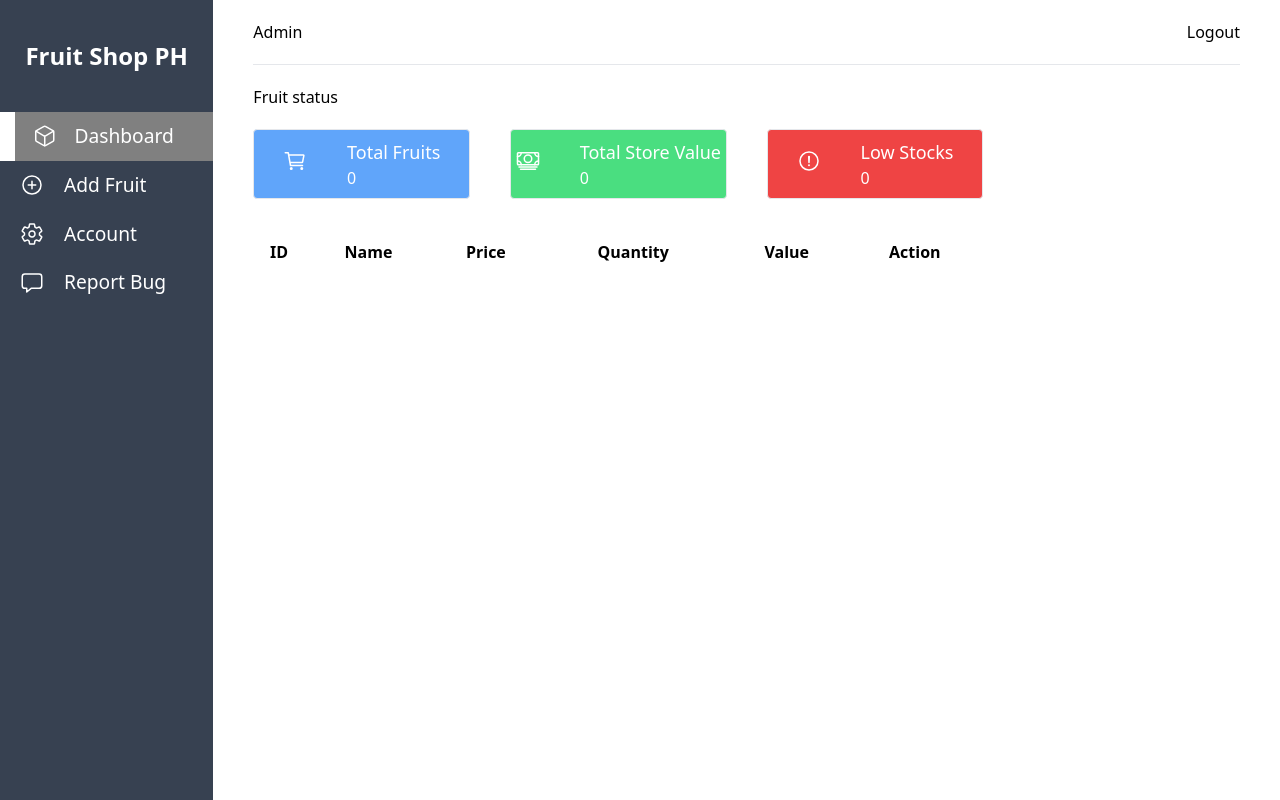
After one commit to mikefillar/fruit-shop-ph, a PHP site: page /dashboard.php in a window 1280 px wide. The commit adds this page. Run offline with PHP 8.4, Linux system fonts and the light colour scheme; lists and menus that the app fills with data are empty.

Commit message:
second commit, admin created

```diff
--- /dev/null
+++ b/dashboard.php
@@ -0,0 +1,124 @@
+<!DOCTYPE html>
+<html lang="en">
+
+<head>
+    <meta charset="UTF-8">
+    <meta name="viewport" content="width=device-width, initial-scale=1.0">
+    <title>Fruit Shop PH | Dashboard</title>
+    <link rel="icon" type="image/x-icon" href="src/img/box.png" />
+    <link rel="stylesheet" href="src/output.css">
+    <style>
+        nav ul {
+            display: flex;
+            flex-direction: column;
+            width: 100%;
+        }
+
+        nav ul li {
+            width: 100%;
+        }
+
+        nav ul li a {
+            display: flex;
+            width: 100%;
+            justify-content: start;
+            align-items: center;
+            padding: 10px 0;
+            color: white;
+        }
+
+        nav ul li a ion-icon {
+            width: 30%;
+            font-size: 1.5rem;
+        }
+
+        nav ul li a span {
+            width: 70%;
+            font-size: 1.2rem;
+        }
+
+        .active {
+            border-left: 15px solid white;
+            background-color: gray;
+        }
+
+        nav ul li a:hover {
+            border-left: 15px solid white;
+            background-color: gray;
+        }
+    </style>
+</head>
+
+<body>
+    <div class="grid grid-cols-12 w-screen h-screen">
+        <!-- navbar -->
+        <nav class="col-span-2 bg-gray-700 flex flex-col justify-start items-center gap-10">
+            <h1 class=" text-2xl font-bold text-white mt-10">Fruit Shop PH</h1>
+            <ul>
+                <li><a class="active transition-all duration-200 ease-linear" href="dashboard.php"><ion-icon name="cube-outline"></ion-icon><span>Dashboard</span></a></li>
+                <li><a class=" transition-all duration-200 ease-linear" href="addfruit.php"><ion-icon name="add-circle-outline"></ion-icon><span>Add Fruit</span></a></li>
+                <li><a class=" transition-all duration-200 ease-linear" href=""><ion-icon name="settings-outline"></ion-icon><span>Account</span></a></li>
+                <li><a class=" transition-all duration-200 ease-linear" href=""><ion-icon name="chatbox-outline"></ion-icon><span>Report Bug</span></a></li>
+            </ul>
+        </nav>
+        <!-- content -->
+        <div class="col-span-10 px-10 ">
+            <div class="flex justify-between py-5">
+                <h1>Admin</h1>
+                <a href="#">Logout</a>
+            </div>
+            <hr>
+            <h1 class="py-5">Fruit status</h1>
+            <!-- status -->
+            <div class="grid grid-cols-4 gap-10">
+                <div class="col-span-3 grid grid-cols-3 gap-10">
+                    <div class="cursor-pointer border rounded flex justify-center items-center gap-10 py-2 bg-blue-400 text-white">
+                        <span class="font-bold text-2xl"><ion-icon name="cart-outline"></ion-icon></span>
+                        <div>
+                            <p class="text-lg">Total Fruits</p>
+                            <p>0</p>
+                        </div>
+                    </div>
+                    <div class="cursor-pointer border rounded flex justify-center items-center gap-10 py-2 bg-green-400 text-white">
+                        <span class="font-bold text-2xl"><ion-icon name="cash-outline"></ion-icon></span>
+                        <div>
+                            <p class="text-lg">Total Store Value</p>
+                            <p>0</p>
+                        </div>
+                    </div>
+                    <div class="cursor-pointer border rounded flex justify-center items-center gap-10 py-2 bg-red-500 text-white">
+                        <span class="font-bold text-2xl"><ion-icon name="alert-circle-outline"></ion-icon></span>
+                        <div>
+                            <p class="text-lg">Low Stocks</p>
+                            <p>0</p>
+                        </div>
+                    </div>
+                    <table class="table-auto col-span-3 overflow-y-scroll bourder rounded">
+                        <thead>
+                            <tr>
+                                <th>ID</th>
+                                <th>Name</th>
+                                <th>Price</th>
+                                <th>Quantity</th>
+                                <th>Value</th>
+                                <th>Action</th>
+                            </tr>
+                        </thead>
+                        <tbody>
+                            <tr></tr>
+                        </tbody>
+                    </table>
+                </div>
+                <!-- request -->
+                <div>
+                    <h1></h1>
+                </div>
+            </div>
+        </div>
+    </div>
+
+    <script type="module" src="https://unpkg.com/ionicons@7.1.0/dist/ionicons/ionicons.esm.js"></script>
+    <script nomodule src="https://unpkg.com/ionicons@7.1.0/dist/ionicons/ionicons.js"></script>
+</body>
+
+</html>
--- a/src/output.css
+++ b/src/output.css
@@ -558,9 +558,12 @@ video {
   grid-column: span 3 / span 3;
 }
 
-.my-10 {
-  margin-top: 2.5rem;
-  margin-bottom: 2.5rem;
+.col-span-2 {
+  grid-column: span 2 / span 2;
+}
+
+.col-span-10 {
+  grid-column: span 10 / span 10;
 }
 
 .mt-1 {
@@ -635,6 +638,18 @@ video {
   width: 100%;
 }
 
+.w-screen {
+  width: 100vw;
+}
+
+.table-auto {
+  table-layout: auto;
+}
+
+.cursor-pointer {
+  cursor: pointer;
+}
+
 .grid-cols-2 {
   grid-template-columns: repeat(2, minmax(0, 1fr));
 }
@@ -645,6 +660,10 @@ video {
 
 .grid-cols-4 {
   grid-template-columns: repeat(4, minmax(0, 1fr));
+}
+
+.grid-cols-12 {
+  grid-template-columns: repeat(12, minmax(0, 1fr));
 }
 
 .flex-col {
@@ -691,8 +710,16 @@ video {
   gap: 2rem;
 }
 
+.gap-6 {
+  gap: 1.5rem;
+}
+
 .overflow-hidden {
   overflow: hidden;
+}
+
+.overflow-y-scroll {
+  overflow-y: scroll;
 }
 
 .rounded {
@@ -753,9 +794,29 @@ video {
   background-color: rgb(254 252 232 / var(--tw-bg-opacity));
 }
 
-.bg-gray-500 {
+.bg-orange-400 {
   --tw-bg-opacity: 1;
-  background-color: rgb(107 114 128 / var(--tw-bg-opacity));
+  background-color: rgb(251 146 60 / var(--tw-bg-opacity));
+}
+
+.bg-blue-400 {
+  --tw-bg-opacity: 1;
+  background-color: rgb(96 165 250 / var(--tw-bg-opacity));
+}
+
+.bg-green-400 {
+  --tw-bg-opacity: 1;
+  background-color: rgb(74 222 128 / var(--tw-bg-opacity));
+}
+
+.bg-red-400 {
+  --tw-bg-opacity: 1;
+  background-color: rgb(248 113 113 / var(--tw-bg-opacity));
+}
+
+.bg-red-500 {
+  --tw-bg-opacity: 1;
+  background-color: rgb(239 68 68 / var(--tw-bg-opacity));
 }
 
 .object-contain {
@@ -802,26 +867,28 @@ video {
   padding-bottom: 0.75rem;
 }
 
-.py-32 {
-  padding-top: 8rem;
-  padding-bottom: 8rem;
-}
-
 .py-5 {
   padding-top: 1.25rem;
   padding-bottom: 1.25rem;
 }
 
+.px-10 {
+  padding-left: 2.5rem;
+  padding-right: 2.5rem;
+}
+
+.px-8 {
+  padding-left: 2rem;
+  padding-right: 2rem;
+}
+
+.px-6 {
+  padding-left: 1.5rem;
+  padding-right: 1.5rem;
+}
+
 .pb-5 {
   padding-bottom: 1.25rem;
-}
-
-.pt-10 {
-  padding-top: 2.5rem;
-}
-
-.pb-14 {
-  padding-bottom: 3.5rem;
 }
 
 .text-center {
```
Also changed, not shown: other parts of src/output.css (+50 -19 lines), addfruit.php (added, +100 -0 lines), admin.php (added, +33 -0 lines), connection.php (added, +13 -0 lines), index.html (+6 -6 lines), shop.php (+33 -0 lines), src/img/signin.png (added), 1 other file.
